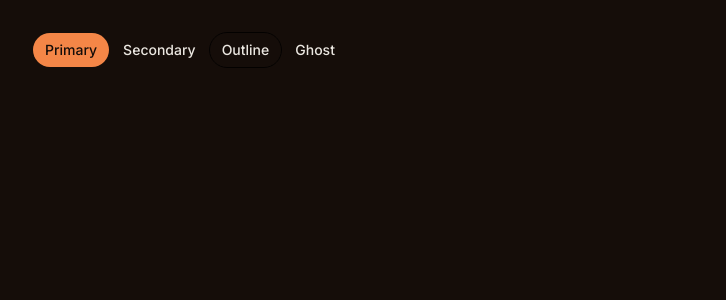
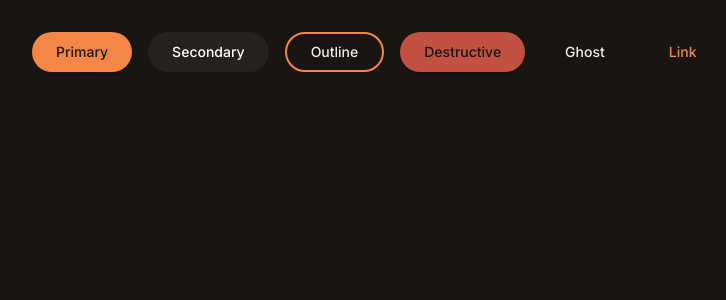
Before and after one commit to Cyrexart/shrimps-cn, a Next.js app: page / in a window 1280 px wide. Shown: the top 300 px of the page, without its empty margins (0-726 px from the left). Built offline with nearby package versions, Linux system fonts and the light colour scheme.

Commit message:
Renamed the tailwind tokens, changed colors, added calculation for majority of colors

```diff
--- a/registry/ui/button.tsx
+++ b/registry/ui/button.tsx
@@ -16,9 +16,9 @@ const buttonVariants = cva(
     variants: {
       variant: {
         default:
-          "bg-primary text-primary-foreground hover:brightness-110 shadow-sm",
+          "bg-primary text-primary-foreground hover:brightness-130 shadow-sm",
         secondary:
-          "bg-background/10 text-foreground/10 border border-border hover:bg-accent",
+          "bg-background text-foreground border border-border hover:bg-accent",
         outline:
           "border border-border bg-transparent text-foreground hover:bg-primary hover:text-primary-foreground hover:border-primary",
         ghost:
--- a/src/app/globals.css
+++ b/src/app/globals.css
@@ -1,59 +1,75 @@
 @import "tailwindcss";
 
 @theme {
+  --radius-sm: 0.5rem;
+  --radius-md: 0.875rem;
+  --radius-lg: 1.25rem;
+  --radius-full: 9999px;
+
+  --transition-duration-fast: 200ms;
+  --transition-duration-base: 300ms;
+  --ease-spring: cubic-bezier(0.34, 2, 0.64, 1);
+  --ease-out: cubic-bezier(0.16, 1, 0.3, 1);
+
+  --font-sans: "Outfit", ui-sans-serif, system-ui, sans-serif;
+  --font-mono: "IBM Plex Mono", ui-monospace, monospace;
+
   --color-background: var(--background);
-  --color-foreground: var(--foreground);
-  --color-primary: var(--primary);
-  --color-primary-foreground: var(--primary-foreground);
+  --color-text: var(--text);
+  --color-brand: var(--brand);
+  --color-surface: var(--surface);
   --color-muted: var(--muted);
-  --color-muted-foreground: var(--muted-foreground);
+  --color-hover: var(--hover);
+  --color-danger: var(--danger);
   --color-border: var(--border);
   --color-ring: var(--ring);
-  --color-destructive: var(--destructive);
 
-  --font-sans: var(--font-sans);
-  --font-mono: var(--font-mono);
+  --color-on-brand: var(--on-brand);
+  --color-on-surface: var(--on-surface);
+  --color-on-muted: var(--on-muted);
+  --color-on-hover: var(--on-hover);
+  --color-on-danger: var(--on-danger);
 
-  --radius-sm: var(--radius-sm);
-  --radius-md: var(--radius-md);
-  --radius-lg: var(--radius-lg);
-  --radius-full: var(--radius-full);
-
-  --ease-spring: var(--ease-spring);
-  --ease-out: var(--ease-out);
-
-  --duration-fast: var(--duration-fast);
-  --duration-base: var(--duration-base);
+  --color-brand-hover: var(--brand-hover);
+  --color-surface-hover: var(--surface-hover);
+  --color-danger-hover: var(--danger-hover);
 }
 
 @layer base {
   :root {
-    --background: oklch(0.98 0.008 80);
-    --foreground: oklch(0.22 0.022 50);
-    --primary: oklch(0.65 0.175 46);
-    --destructive: oklch(0.55 0.165 24);
+    /* ── Light ── */
+    --background: oklch(0.99 0.002 80);
+    --text: oklch(0.15 0.008 50);
+    --brand: oklch(0.65 0.175 46);
+    --danger: oklch(0.55 0.165 30);
 
-    --secondary: oklch(from var(--background) calc(l - 0.05) c h);
-    --secondary-foreground: oklch(from var(--foreground) calc(l + 0.16) c h);
+    --surface: oklch(from var(--background) calc(l - 0.05) c h);
     --muted: oklch(from var(--background) calc(l - 0.05) calc(c + 0.002) h);
-    --muted-foreground: oklch(
-      from var(--foreground) calc(l + 0.33) calc(c - 0.01) h
-    );
-    --accent: oklch(from var(--background) calc(l - 0.03) calc(c + 0.014) h);
-    --accent-foreground: var(--primary);
+    --hover: oklch(from var(--surface) calc(l - 0.03) calc(c + 0.014) h);
+
+    --brand-hover: oklch(from var(--brand) calc(l - 0.06) c h);
+    --surface-hover: oklch(from var(--surface) calc(l - 0.03) c h);
+    --danger-hover: oklch(from var(--danger) calc(l - 0.06) c h);
+
+    --on-brand: var(--background);
+    --on-danger: var(--background);
+    --on-surface: oklch(from var(--text) calc(l + 0.16) c h);
+    --on-muted: oklch(from var(--text) calc(l + 0.33) calc(c - 0.01) h);
+    --on-hover: var(--brand);
     --border: oklch(from var(--background) calc(l - 0.1) calc(c + 0.004) h);
-
-    --destructive-foreground: var(--background);
-    --primary-foreground: var(--background);
-    --input: var(--border);
-    --ring: var(--primary);
+    --ring: var(--brand);
   }
 
   .dark {
-    --background: oklch(0.17 0.016 50);
-    --foreground: oklch(0.93 0.01 80);
-    --primary: oklch(0.73 0.155 48);
-    --destructive: oklch(0.58 0.15 24);
+    --background: oklch(0.2 0.0086 59.18);
+    --text: oklch(0.95 0.004 80);
+    --brand: oklch(0.73 0.155 48);
+    --danger: oklch(0.58 0.15 30);
+
+    --surface: oklch(from var(--background) calc(l + 0.05) c h);
+    --muted: oklch(from var(--background) calc(l + 0.03) c h);
+    --hover: oklch(from var(--background) calc(l + 0.08) c h);
+    --border: oklch(from var(--background) calc(l + 0.12) c h);
   }
 
   *,
@@ -70,7 +86,7 @@
 
   body {
     background-color: var(--background);
-    color: var(--foreground);
+    color: var(--text);
     line-height: 1.6;
   }
 
@@ -108,10 +124,10 @@
   select,
   textarea {
     transition:
-      background-color var(--duration-base) var(--ease-out),
-      border-color var(--duration-base) var(--ease-out),
-      color var(--duration-base) var(--ease-out),
-      opacity var(--duration-base) var(--ease-out);
+      background-color var(--transition-duration-base) var(--ease-out),
+      border-color var(--transition-duration-base) var(--ease-out),
+      color var(--transition-duration-base) var(--ease-out),
+      opacity var(--transition-duration-base) var(--ease-out);
   }
 
   @media (prefers-reduced-motion: reduce) {
--- a/src/app/page.tsx
+++ b/src/app/page.tsx
@@ -3,10 +3,14 @@ import { Button } from "@/components/ui/button";
 export default function Home() {
   return (
     <main className="min-h-screen bg-background text-foreground p-8">
-      <Button>Primary</Button>
-      <Button variant="secondary">Secondary</Button>
-      <Button variant="outline">Outline</Button>
-      <Button variant="ghost">Ghost</Button>
+      <section id="buttons" className="flex gap-4">
+        <Button>Primary</Button>
+        <Button variant="secondary">Secondary</Button>
+        <Button variant="outline">Outline</Button>
+        <Button variant="destructive">Destructive</Button>
+        <Button variant="ghost">Ghost</Button>
+        <Button variant="link">Link</Button>
+      </section>
     </main>
   )
 }
--- a/src/components/ui/button.tsx
+++ b/src/components/ui/button.tsx
@@ -1,35 +1,39 @@
 import * as React from "react"
+import { Slot } from "@radix-ui/react-slot"
 import { cva, type VariantProps } from "class-variance-authority"
-import { Slot } from "radix-ui"
-
 import { cn } from "@/lib/utils"
 
 const buttonVariants = cva(
-  "group/button inline-flex shrink-0 items-center justify-center rounded-4xl border border-transparent bg-clip-padding text-sm font-medium whitespace-nowrap transition-all outline-none select-none focus-visible:border-ring focus-visible:ring-3 focus-visible:ring-ring/30 active:not-aria-[haspopup]:translate-y-px disabled:pointer-events-none disabled:opacity-50 aria-invalid:border-destructive aria-invalid:ring-3 aria-invalid:ring-destructive/20 dark:aria-invalid:border-destructive/50 dark:aria-invalid:ring-destructive/40 [&_svg]:pointer-events-none [&_svg]:shrink-0 [&_svg:not([class*='size-'])]:size-4",
+  [
+    "inline-flex items-center justify-center gap-2 whitespace-nowrap font-medium",
+    "transition-all duration-base [transition-timing-function:var(--ease-out)]",
+    "focus-visible:outline-none focus-visible:ring-2 focus-visible:ring-ring focus-visible:ring-offset-2 focus-visible:ring-offset-background",
+    "disabled:pointer-events-none disabled:opacity-40",
+    "active:scale-[0.85]",
+    "[&_svg]:pointer-events-none [&_svg]:shrink-0",
+  ].join(" "),
   {
     variants: {
       variant: {
-        default: "bg-primary text-primary-foreground hover:bg-primary/80",
+        default:
+          "bg-brand text-on-brand hover:bg-brand-hover shadow-sm",
+        secondary:
+          "bg-surface text-on-surface hover:bg-surface-hover",
         outline:
-          "border-border bg-background hover:bg-muted hover:text-foreground aria-expanded:bg-muted aria-expanded:text-foreground dark:bg-transparent dark:hover:bg-input/30",
-        secondary:
-          "bg-secondary text-secondary-foreground hover:bg-[color-mix(in_oklch,var(--secondary),var(--foreground)_5%)] aria-expanded:bg-secondary aria-expanded:text-secondary-foreground",
+          "bg-transparent text-text border-2 border-brand hover:bg-brand hover:text-on-brand",
         ghost:
-          "hover:bg-muted hover:text-foreground aria-expanded:bg-muted aria-expanded:text-foreground dark:hover:bg-muted/50",
+          "bg-transparent text-text hover:bg-brand hover:text-on-brand",
         destructive:
-          "bg-destructive/10 text-destructive hover:bg-destructive/20 focus-visible:border-destructive/40 focus-visible:ring-destructive/20 dark:bg-destructive/20 dark:hover:bg-destructive/30 dark:focus-visible:ring-destructive/40",
-        link: "text-primary underline-offset-4 hover:underline",
+          "bg-danger text-on-danger hover:bg-danger-hover shadow-sm",
+        link:
+          "bg-transparent text-brand underline-offset-4 hover:underline p-0 h-auto",
       },
       size: {
-        default:
-          "h-9 gap-1.5 px-3 has-data-[icon=inline-end]:pr-2.5 has-data-[icon=inline-start]:pl-2.5",
-        xs: "h-6 gap-1 px-2.5 text-xs has-data-[icon=inline-end]:pr-2 has-data-[icon=inline-start]:pl-2 [&_svg:not([class*='size-'])]:size-3",
-        sm: "h-8 gap-1 px-3 has-data-[icon=inline-end]:pr-2 has-data-[icon=inline-start]:pl-2",
-        lg: "h-10 gap-1.5 px-4 has-data-[icon=inline-end]:pr-3 has-data-[icon=inline-start]:pl-3",
-        icon: "size-9",
-        "icon-xs": "size-6 [&_svg:not([class*='size-'])]:size-3",
-        "icon-sm": "size-8",
-        "icon-lg": "size-10",
+        sm: "h-8  rounded-full px-4 text-xs  gap-1.5 [&_svg]:size-3.5",
+        default: "h-10 rounded-full px-6 text-sm  gap-2   [&_svg]:size-4",
+        lg: "h-12 rounded-full px-8 text-base gap-2.5 [&_svg]:size-5",
+        icon: "h-10 w-10 rounded-full [&_svg]:size-4",
+        "icon-sm": "h-8  w-8  rounded-full [&_svg]:size-3.5",
       },
     },
     defaultVariants: {
@@ -39,27 +43,24 @@ const buttonVariants = cva(
   }
 )
 
-function Button({
-  className,
-  variant = "default",
-  size = "default",
-  asChild = false,
-  ...props
-}: React.ComponentProps<"button"> &
-  VariantProps<typeof buttonVariants> & {
+export interface ButtonProps
+  extends React.ButtonHTMLAttributes<HTMLButtonElement>,
+  VariantProps<typeof buttonVariants> {
   asChild?: boolean
-  }) {
-  const Comp = asChild ? Slot.Root : "button"
+}
 
+const Button = React.forwardRef<HTMLButtonElement, ButtonProps>(
+  ({ className, variant, size, asChild = false, ...props }, ref) => {
+    const Comp = asChild ? Slot : "button"
     return (
       <Comp
-      data-slot="button"
-      data-variant={variant}
-      data-size={size}
+        ref={ref}
         className={cn(buttonVariants({ variant, size, className }))}
         {...props}
       />
     )
   }
+)
+Button.displayName = "Button"
 
 export { Button, buttonVariants }
```
Also changed, not shown: tsconfig.json (+11 -3 lines). Lines whose indentation alone changed are shown as unchanged.
